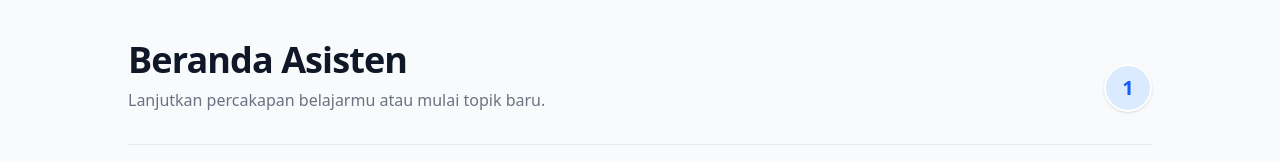
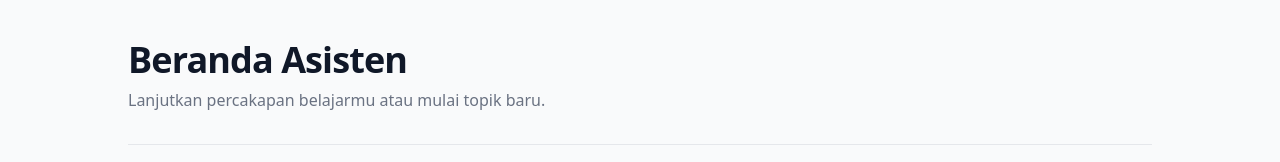
Before and after one commit to abel1494/skripsi-rag-academic-assistent-system, a Next.js app: page /home in a window 1280 px wide. Shown: the top 162 px of the page. Built offline with nearby package versions, Linux system fonts and the light colour scheme; no server answers; sample sign-in values are in the browser's storage.

Commit message:
Update page.tsx

```diff
--- a/app/home/page.tsx
+++ b/app/home/page.tsx
@@ -71,9 +71,6 @@ export default function HomePage() {
             <h1 className="text-4xl font-black tracking-tight text-gray-900 mb-2">Beranda Asisten</h1>
             <p className="text-gray-500 font-medium">Lanjutkan percakapan belajarmu atau mulai topik baru.</p>
           </div>
-          <div className="w-12 h-12 rounded-full bg-blue-100 text-blue-600 flex items-center justify-center font-bold text-xl border-2 border-white shadow-sm">
-            {userId.substring(0, 1).toUpperCase()}
-          </div>
         </div>
 
         {/* MAIN CONTENT */}
```
